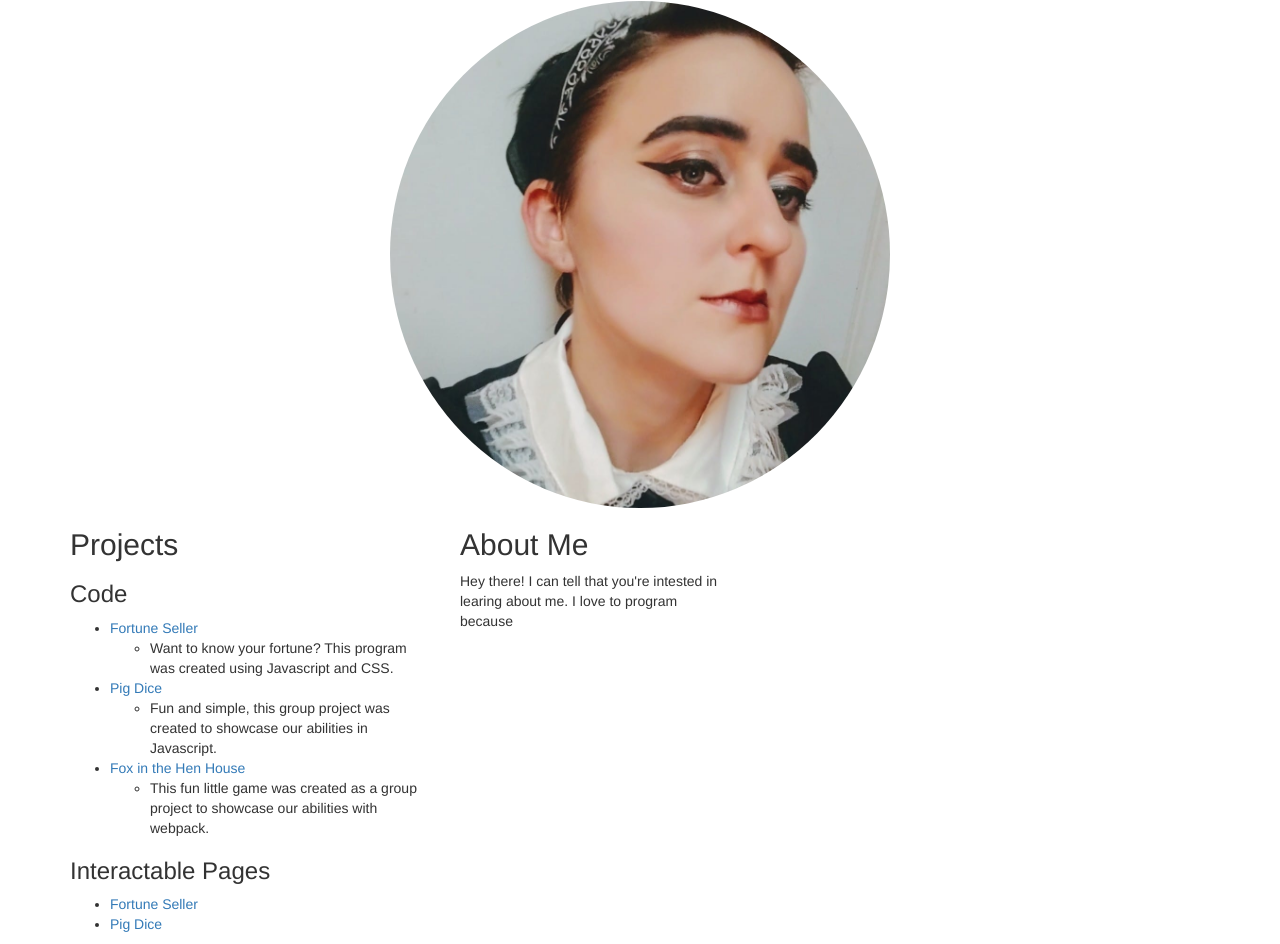
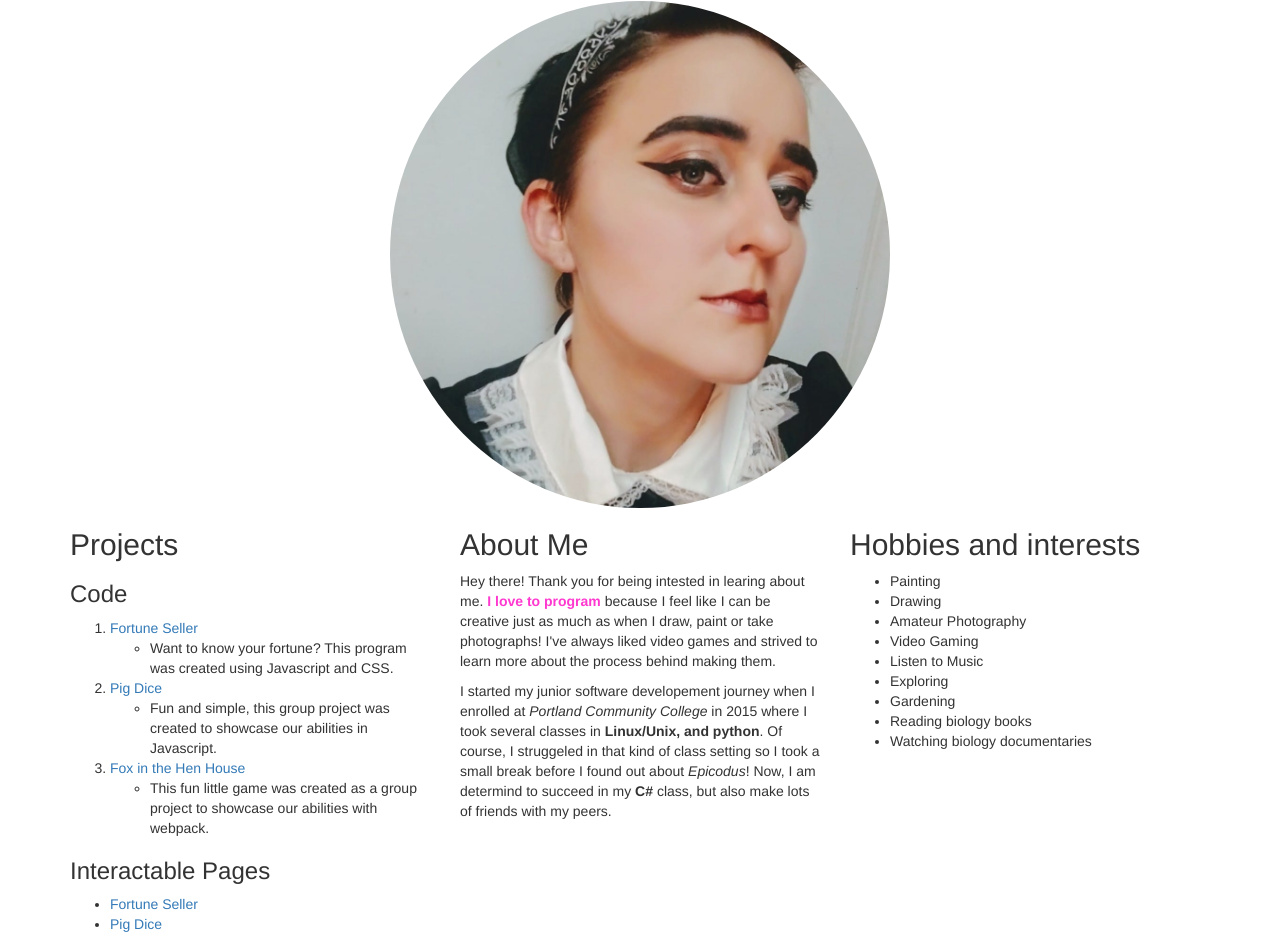
Before and after one commit to ENicholeD/Portfolio, a plain HTML site: page index.html in a window 1280 px wide. Shown: the part 224-1168 px from the top of the page. Drawn offline with Linux system fonts and the light colour scheme.

Commit message:
add about section and interest/hobbies section

```diff
--- a/css/styles.css
+++ b/css/styles.css
@@ -10,3 +10,6 @@
   margin-left: auto;
   margin-right: auto;
 }
+.emphasize {
+  color: #ff38cf;
+}
--- a/index.html
+++ b/index.html
@@ -18,7 +18,7 @@
         <div class="col-md-4">
           <h2>Projects</h2>
           <h3>Code</h3>
-          <ul>
+          <ol>
             <li><a href="https://github.com/MagpieMortician/Fortune.git">Fortune Seller</a></li>
             <ul>
               <li>Want to know your fortune? This program was created using Javascript and CSS.</li>
@@ -31,16 +31,31 @@
             <ul>
               <li>This fun little game was created as a group project to showcase our abilities with webpack.</li>
             </ul>
-          </ul>
+          </ol>
           <h3>Interactable Pages</h3>
           <ul>
             <li><a href="https://magpiemortician.github.io/Fortune">Fortune Seller</a></li>
             <li><a href="https:/magpiemortician.github.io/pig-dice">Pig Dice</a></li>
           </ul>
         </div>
-        <div class="col-md-3">
+        <div class="col-md-4">
           <h2>About Me</h2>
-          <p>Hey there! I can tell that you're intested in learing about me. I love to program because </p>
+          <p>Hey there! Thank you for being intested in learing about me. <strong><span class="emphasize">I love to program</span></strong> because I feel like I can be creative just as much as when I draw, paint or take photographs! I've always liked video games and strived to learn more about the process behind making them.</p>
+          <p>I started my junior software developement journey when I enrolled at <em>Portland Community College</em> in 2015 where I took several classes in <strong>Linux/Unix, and python</strong>. Of course, I struggeled in that kind of class setting so I took a small break before I found out about <em>Epicodus</em>! Now, I am determind to succeed in my <strong>C#</strong> class, but also make lots of friends with my peers.</p>
+        </div>
+        <div class="col-md-4">
+          <h2>Hobbies and interests</h2>
+          <ul>
+            <li>Painting</li>
+            <li>Drawing</li>
+            <li>Amateur Photography</li>
+            <li>Video Gaming</li>
+            <li>Listen to Music</li>
+            <li>Exploring</li>
+            <li>Gardening</li>
+            <li>Reading biology books</li>
+            <li>Watching biology documentaries</li>
+          </ul>
         </div>
       </div>
     </div>
```
